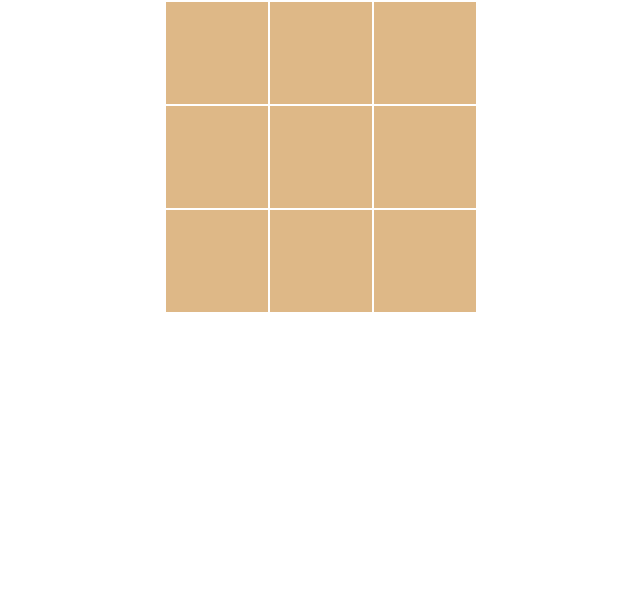
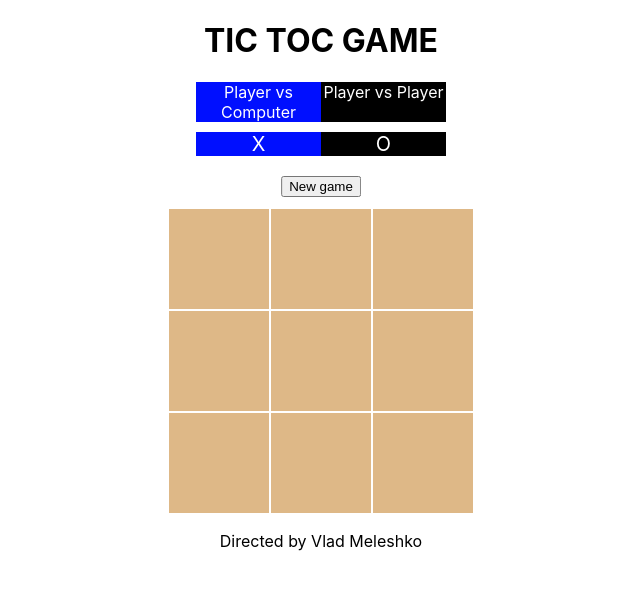
Before and after one commit to VladMeleshko/react-game, a React (Create React App) app in the folder react-game/: page / in a window 1280 px wide. Shown: the top 590 px of the page, without its empty margins (319-959 px from the left). Built offline with nearby package versions, Linux system fonts and the light colour scheme.

Commit message:
feat: add header and footer

```diff
--- a/react-game/src/App.css
+++ b/react-game/src/App.css
@@ -1,38 +1,4 @@
-.App {
-  text-align: center;
+.app {
+  max-width: 500px;
+  margin: 20px auto;
 }
-
-.App-logo {
-  height: 40vmin;
-  pointer-events: none;
-}
-
-@media (prefers-reduced-motion: no-preference) {
-  .App-logo {
-    animation: App-logo-spin infinite 20s linear;
-  }
-}
-
-.App-header {
-  background-color: #282c34;
-  min-height: 100vh;
-  display: flex;
-  flex-direction: column;
-  align-items: center;
-  justify-content: center;
-  font-size: calc(10px + 2vmin);
-  color: white;
-}
-
-.App-link {
-  color: #61dafb;
-}
-
-@keyframes App-logo-spin {
-  from {
-    transform: rotate(0deg);
-  }
-  to {
-    transform: rotate(360deg);
-  }
-}
--- a/react-game/src/App.js
+++ b/react-game/src/App.js
@@ -1,9 +1,15 @@
 import './App.css';
 import Field from './components/Field.jsx';
+import Header from './components/Header.jsx';
+import Footer from './components/Footer.jsx';
 
 function App() {
   return (
-    <Field />
+    <div className="app">
+      <Header />
+      <Field />
+      <Footer />
+    </div>
   );
 }
 
--- a/react-game/src/components/Cell.css
+++ b/react-game/src/components/Cell.css
@@ -1,5 +1,9 @@
 td {
+    padding: 0;
     width: 100px;
     height: 100px;
+    text-align: center;
+    font-size: 75px;
     background-color: burlywood;
+    color: #fff;
 }
--- a/react-game/src/components/Field.jsx
+++ b/react-game/src/components/Field.jsx
@@ -7,12 +7,16 @@ class Field extends Component {
         player: 'user',
         field: [[], [], []],
         result: '',
+        element: '',
         gameover: false,
     }
 
-    handleClick = (rowIndex, columnIndex) => {
-        const { player, field, gameover } = this.state;
+    handleClick = (e, rowIndex, columnIndex) => {
+        const { player, field, element, gameover } = this.state;
+        console.log(e.target);
+        e.target.innerText = `${element}`;
         let currentPlayer = player;
+        let currentElement = element;
         const newField = field.slice();
 
         if (!gameover) {
@@ -24,32 +28,45 @@ class Field extends Component {
                 } else {
                     currentPlayer = 'user'
                 }
+
+                if (currentElement === 'X') {
+                    currentElement = 'O';
+                } else {
+                    currentElement = 'X'
+                }
+
+                if (currentElement === '') {
+                    currentElement = 'X'
+                }
             }
 
             this.setState({
                 player: currentPlayer,
                 field: newField,
-            })
-        } else {
-            this.setState( {
-                gameover: true,
+                element: currentElement,
             })
         }
     }
 
     render() {
         return (
+            <main className="main">
                 <table className={this.state.gameover ? "end" : "noend"}>
                     <tbody>
                         {[0, 1, 2].map(rowIndex => (
                             <tr key={rowIndex}>
                                 {[0, 1, 2].map(columnIndex => (
-                                <Cell key={columnIndex} onClick={() => this.handleClick(rowIndex, columnIndex)} />
+                                    <Cell
+                                        key={`${rowIndex}${columnIndex}`}
+                                        onClick={(e) => this.handleClick(e, rowIndex, columnIndex)}
+                                        value={this.state.element}
+                                    />
                                 ))}
                             </tr>
                         ))}
                     </tbody>
                 </table>
+            </main>
         );
     }
 }
--- /dev/null
+++ b/react-game/src/components/Footer.css
@@ -0,0 +1,8 @@
+.author-link {
+    text-decoration: none;
+    color: #000;
+}
+
+.autor {
+    text-align: center;
+}
--- /dev/null
+++ b/react-game/src/components/Footer.jsx
@@ -0,0 +1,16 @@
+import React, { Component } from 'react';
+import './Footer.css'
+
+class Footer extends Component {
+    render () {
+        return (
+            <footer className="footer">
+                <p className="autor">Directed by
+                    <a className="author-link" href="https://github.com/VladMeleshko" target="_blank" rel="noreferrer noopener"> Vlad Meleshko </a>
+                </p>
+            </footer>
+        );
+    }
+}
+
+export default Footer;
--- /dev/null
+++ b/react-game/src/components/Header.css
@@ -0,0 +1,44 @@
+.header {
+    width: 100%;
+}
+
+.title {
+    text-align: center;
+}
+
+.game-modes,
+.elements-types-list {
+    position: relative;
+    left: 50%;
+    transform: translateX(-50%);
+    width: 50%;
+    display: flex;
+    justify-content: center;
+    padding: 0;
+    margin: 10px 0px;
+}
+
+.game-modes__button,
+.element-types {
+    flex: 0 1 50%;
+    list-style: none;
+    color: #fff;
+    background-color: #000;
+    text-align: center;
+}
+
+.element-types {
+    font-size: 20px;
+}
+
+.game-modes__button.active,
+.element-types.active {
+    background-color: #000fff;
+}
+
+.new-game {
+    position: relative;
+    left: 50%;
+    transform: translateX(-50%);
+    margin: 10px 0px;
+}
--- /dev/null
+++ b/react-game/src/components/Header.jsx
@@ -0,0 +1,23 @@
+import React, { Component } from 'react';
+import './Header.css'
+
+class Header extends Component {
+    render () {
+        return (
+            <header className="header">
+                <h1 className="title">TIC TOC GAME</h1>
+                <ul className="game-modes">
+                    <li className="game-modes__button active">Player vs Computer</li>
+                    <li className="game-modes__button">Player vs Player</li>
+                </ul>
+                <ul className="elements-types-list">
+                    <li className="element-types active">X</li>
+                    <li className="element-types">O</li>
+                </ul>
+                <button className="new-game">New game</button>
+            </header>
+        );
+    }
+}
+
+export default Header;
```
Lines whose indentation alone changed are shown as unchanged.
